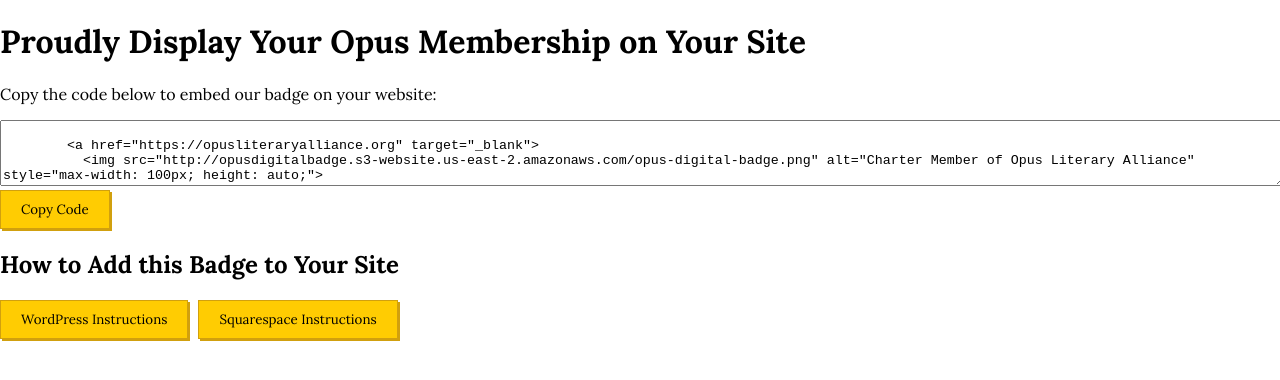
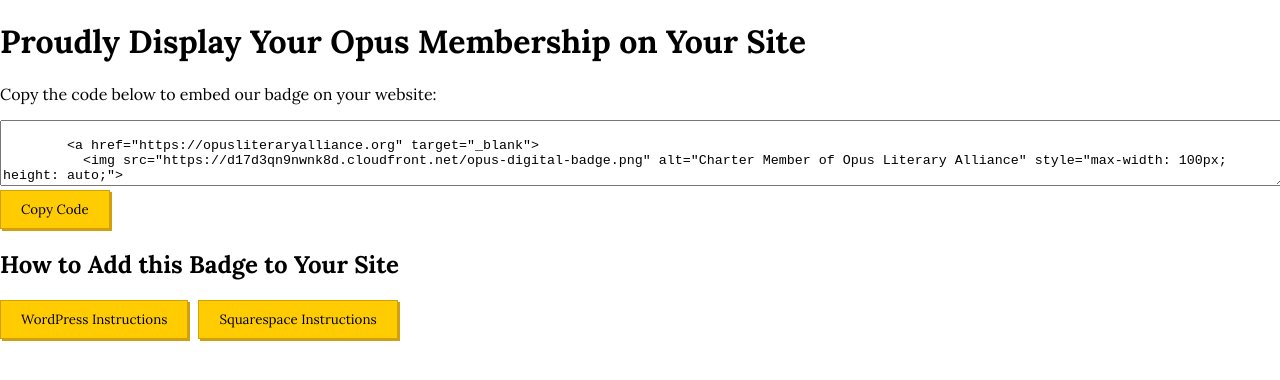
Before and after one commit to dkblinux98/opus-membership-badge, a React (Create React App) app: page / in a window 1280 px wide. Shown: the top 380 px of the page. Built offline with nearby package versions, Linux system fonts and the light colour scheme.

Commit message:
Updated endpoint for badge to aws cloudfront for https

```diff
--- a/src/BadgeDisplay.js
+++ b/src/BadgeDisplay.js
@@ -29,7 +29,7 @@
         style={{ width: "100%" }}
         value={`
         <a href="https://opusliteraryalliance.org" target="_blank">
-          <img src="http://opusdigitalbadge.s3-website.us-east-2.amazonaws.com/opus-digital-badge.png" alt="Charter Member of Opus Literary Alliance" style="max-width: 100px; height: auto;">
+          <img src="https://d17d3qn9nwnk8d.cloudfront.net/opus-digital-badge.png" alt="Charter Member of Opus Literary Alliance" style="max-width: 100px; height: auto;">
         </a>
         `}
       />
```
